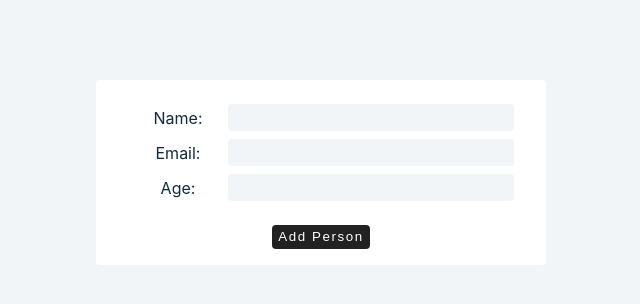
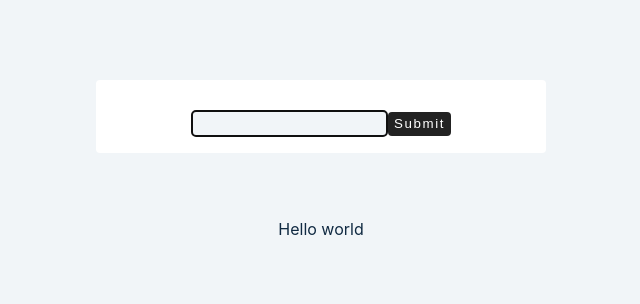
Before and after one commit to lilKriT/react-second-app, a React (Create React App) app: page / in a window 1280 px wide. Shown: the top 304 px of the page, without its empty margins (319-959 px from the left). Built offline with nearby package versions, Linux system fonts and the light colour scheme.

Commit message:
Set focus using useRef.

```diff
--- a/src/App.js
+++ b/src/App.js
@@ -1,5 +1,5 @@
 import "./App.css";
-import CurrentApp from "./sections/MultipleInputs";
+import CurrentApp from "./sections/UseRefBasics";
 
 function App() {
   return (
--- /dev/null
+++ b/src/sections/UseRefBasics.js
@@ -0,0 +1,26 @@
+import React, { useState, useRef, useEffect } from "react";
+
+const UseRefBasics = () => {
+  const refContainer = useRef(null);
+  const divContainer = useRef(null);
+
+  const handleSubmit = (e) => {
+    e.preventDefault();
+  };
+
+  useEffect(() => {
+    refContainer.current.focus();
+  });
+
+  return (
+    <>
+      <form className="form" onSubmit={handleSubmit}>
+        <input type="text" ref={refContainer} />
+        <button type="submit">Submit</button>
+      </form>
+      <div ref={divContainer}>Hello world</div>
+    </>
+  );
+};
+
+export default UseRefBasics;
```
